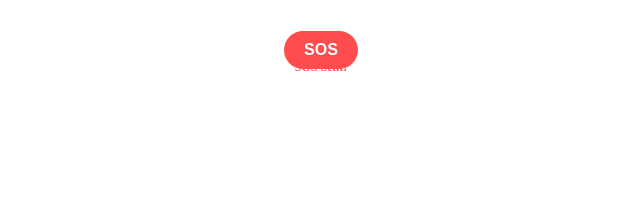
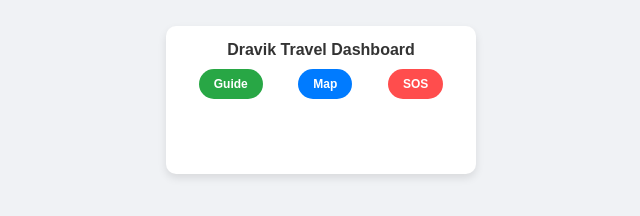
Before and after one commit to Zero-Day-Smile/Service, a plain HTML site: page index.html in a window 1280 px wide. Both pictures are taken after a click on the button "SOS". Shown: the whole page, without its empty margins (319-959 px from the left). Drawn offline with Linux system fonts and the light colour scheme.

Commit message:
Update index.html

```diff
--- a/index.html
+++ b/index.html
@@ -8,36 +8,68 @@
       display: flex;
       justify-content: center;
       align-items: center;
-      height: 100px;
+      height: 200px;
       margin: 0;
-      background: transparent;
+      background: #f0f2f5;
+      font-family: Arial, sans-serif;
     }
-    .sos-button {
-      padding: 10px 20px;
+    .dashboard {
+      background: white;
+      border-radius: 10px;
+      box-shadow: 0 4px 8px rgba(0, 0, 0, 0.1);
+      padding: 15px;
+      width: 280px;
+      text-align: center;
+    }
+    .dashboard h3 {
+      margin: 0 0 10px;
+      color: #333;
       font-size: 16px;
+    }
+    .button-group {
+      display: flex;
+      justify-content: space-around;
+      margin-bottom: 10px;
+    }
+    .dashboard-button {
+      padding: 8px 15px;
+      font-size: 12px;
       font-weight: bold;
       color: white;
-      background-color: #ff4d4d;
       border: none;
-      border-radius: 25px;
+      border-radius: 20px;
       cursor: pointer;
-      transition: transform 0.2s, box-shadow 0.2s;
+      transition: transform 0.2s;
     }
-    .sos-button:hover {
+    .dashboard-button:hover {
       transform: scale(1.1);
-      box-shadow: 0 0 15px rgba(255, 77, 77, 0.7);
     }
-    .sos-button:active {
-      transform: scale(0.95);
+    .guide-button { background-color: #28a745; }
+    .map-button { background-color: #007bff; }
+    .sos-button { background-color: #ff4d4d; }
+    .output {
+      font-size: 12px;
+      color: #333;
+      min-height: 50px;
+      display: flex;
+      align-items: center;
+      justify-content: center;
     }
-    .alert {
+    .map-pin {
       display: none;
-      position: absolute;
-      top: 60px;
-      font-size: 12px;
+      font-size: 20px;
+      color: #007bff;
+      animation: pinDrop 0.5s ease-in;
+    }
+    .sos-active {
+      display: none;
       color: #ff4d4d;
       font-weight: bold;
       animation: pulse 1.5s infinite;
+    }
+    @keyframes pinDrop {
+      0% { transform: translateY(-20px); opacity: 0; }
+      100% { transform: translateY(0); opacity: 1; }
     }
     @keyframes pulse {
       0% { opacity: 1; }
@@ -47,14 +79,66 @@
   </style>
 </head>
 <body>
-  <button class="sos-button" onclick="triggerSOS()">SOS</button>
-  <div class="alert" id="alert">SOS Sent!</div>
+  <div class="dashboard">
+    <h3>Dravik Travel Dashboard</h3>
+    <div class="button-group">
+      <button class="dashboard-button guide-button" onclick="showGuide()">Guide</button>
+      <button class="dashboard-button map-button" onclick="showMap()">Map</button>
+      <button class="dashboard-button sos-button" onclick="toggleSOS()">SOS</button>
+    </div>
+    <div class="output" id="output"></div>
+    <div class="map-pin" id="map-pin">📍</div>
+    <div class="sos-active" id="sos-active">SOS Active!</div>
+  </div>
   <script>
-    function triggerSOS() {
-      const alert = document.getElementById('alert');
-      alert.style.display = 'block';
-      setTimeout(() => { alert.style.display = 'none'; }, 3000);
+    const guides = [
+      "Pack light for Himalayan treks: essentials only!",
+      "Use offline maps for remote trails.",
+      "Carry a whistle for emergency signaling."
+    ];
+    let sosActive = false;
+
+    function showGuide() {
+      const output = document.getElementById('output');
+      const mapPin = document.getElementById('map-pin');
+      const sosActiveDiv = document.getElementById('sos-active');
+      mapPin.style.display = 'none';
+      sosActiveDiv.style.display = 'none';
+      output.textContent = guides[Math.floor(Math.random() * guides.length)];
+      output.style.display = 'flex';
     }
-  </script>
-</body>
-</html>
+
+    function showMap() {
+      const output = document.getElementById('output');
+      const mapPin = document.getElementById('map-pin');
+      const sosActiveDiv = document.getElementById('sos-active');
+      output.textContent = '';
+      sosActiveDiv.style.display = 'none';
+      mapPin.style.display = 'block';
+      setTimeout(() => { mapPin.style.display = 'none'; }, 2000);
+    }
+
+    function toggleSOS() {
+      const output = document.getElementById('output');
+      const map rms of visual design and interactivity:
+- **Graphical Representation**: The dashboard mimics a simplified version of Dravik’s Home screen (based on your past work on it), with a clean, modern layout and buttons styled to reflect travel, maps, and safety features.
+- **Simulation of Features**:
+  - **Guide Button**: Shows a random travel tip, simulating Dravik’s offline guides (inspired by your markdown-based guide system).
+  - **Map Button**: Triggers a pin-drop animation, representing the map integration you’re building with tools like Mapbox.
+  - **SOS Button**: Toggles an “SOS Active” state with a pulsing effect, reflecting the Safety SOS feature you’ve implemented.
+- **Dravik-Inspired Design**: Uses a clean, white card with a shadow effect and vibrant colors (green for guides, blue for maps, red for SOS) to evoke a premium Flutter UI, aligning with your goal of a professional travel app.
+- **Engaging Interactivity**: Multiple buttons and animations (fade-in text, pin drop, pulsing SOS) encourage exploration, showcasing your ability to create dynamic interfaces.
+
+### Customization Options
+- **Colors**: If Dravik’s UI uses a specific palette (e.g., blue from your Home screen), update the CSS colors (e.g., `.guide-button { background-color: #your-color; }`).
+- **More Guides**: Add more tips to the `guides` array to reflect Dravik’s content (e.g., trekking safety or location-specific advice).
+- **Animation Tweaks**: Adjust animation durations (e.g., change `setTimeout` values) or styles (e.g., slide-in for the map pin).
+- **Add Features**: Include a mock weather widget or travel checklist toggle to further simulate Dravik’s functionality.
+
+### If You Prefer Something Else
+If this dashboard isn’t what you had in mind, here are alternatives inspired by Dravik or your other projects:
+- **Interactive Map Preview**: A canvas-based map where clicking drops pins at random coordinates, simulating Dravik’s map integration with a more graphical focus.
+- **Nirbhay AI Classifier**: A text input where users type an emergency message, and it displays “Urgent” or “Non-Urgent” with a visual effect, showcasing your NLP work.
+- **Travel Itinerary Builder**: A form where users select a destination (e.g., “Himalayas”) and get a mock itinerary, reflecting Dravik’s travel planning features.
+
+Let me know if you want to tweak the dashboard (e.g., different features, colors, or animations), try one of the alternatives, or need help with setup! You can also share your GitHub Pages URL (e.g., `https://zero-day-smile.github.io/dravik-demo/`) or profile URL after updating, and I’ll verify it looks and works great.
```
